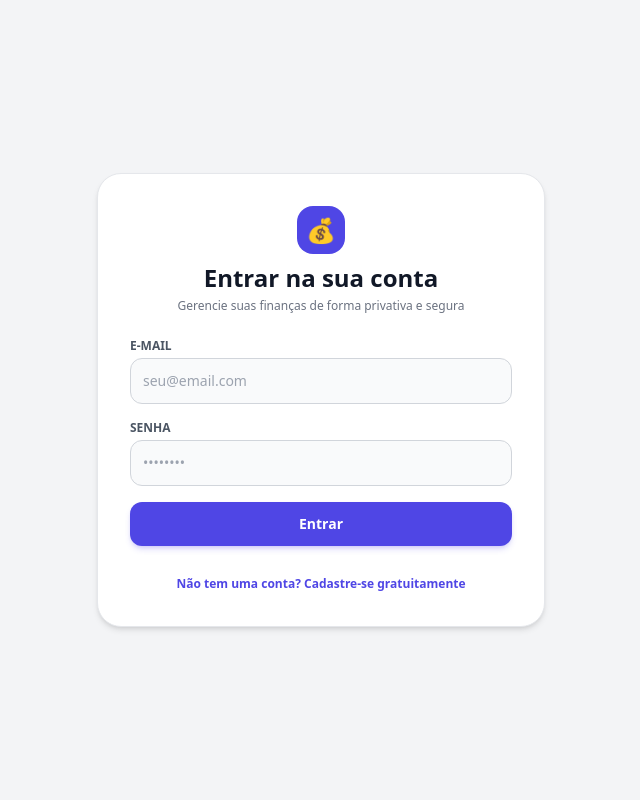
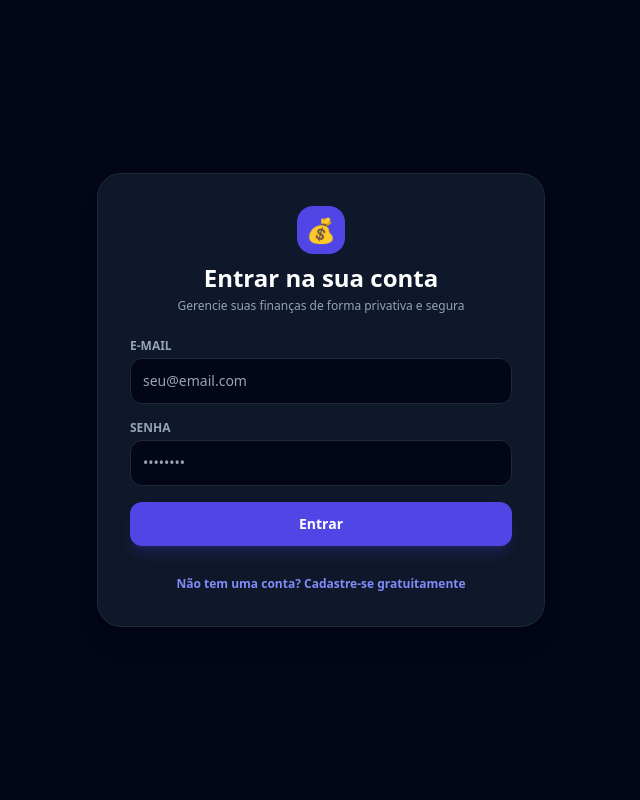
Before and after one commit to MarcelloAraujo456/controle_financeir, a Flask app: page / in a window 1280 px wide. Shown: the whole page, without its empty margins (319-959 px from the left). Run offline with Flask 3, Linux system fonts and the light colour scheme; some libraries are stand-ins or nearby versions.

```diff
--- a/app.py
+++ b/app.py
@@ -4,7 +4,7 @@ from flask import Flask, render_template, request, jsonify, session, redirect, u
 from werkzeug.security import generate_password_hash, check_password_hash
 
 app = Flask(__name__)
-app.secret_key = 'sua_chave_secreta_super_segura_aqui'  # Chave para gerir sessões de login
+app.secret_key = 'sua_chave_secreta_super_segura_aqui'
 
 DB_NAME = "database/financeiro.db"
 
@@ -191,4 +191,4 @@ def get_categorias():
     return jsonify([dict(row) for row in rows])
 
 if __name__ == '__main__':
-    app.run(debug=True)
+    app.run(debug=True, port=5000)
--- a/templates/login.html
+++ b/templates/login.html
@@ -6,45 +6,45 @@
     <title>Login - Controle Financeiro</title>
     <script src="https://cdn.tailwindcss.com"></script>
 </head>
-<body class="bg-gray-100 min-h-screen flex items-center justify-center p-4">
+<body class="bg-slate-950 text-slate-100 min-h-screen flex items-center justify-center p-4">
 
-    <div class="bg-white p-8 rounded-3xl border border-gray-200 shadow-md w-full max-w-md">
+    <div class="bg-slate-900 p-8 rounded-3xl border border-slate-800 shadow-xl w-full max-w-md">
 
         <div class="text-center mb-6">
             <div class="bg-indigo-600 text-white w-12 h-12 rounded-2xl flex items-center justify-center mx-auto text-2xl mb-2">
                 💰
             </div>
-            <h1 class="text-2xl font-bold text-gray-900" id="titulo-tela">Entrar na sua conta</h1>
-            <p class="text-xs text-gray-500 mt-1" id="subtitulo-tela">Gerencie suas finanças de forma privativa e segura</p>
+            <h1 class="text-2xl font-bold text-white" id="titulo-tela">Entrar na sua conta</h1>
+            <p class="text-xs text-slate-400 mt-1" id="subtitulo-tela">Gerencie suas finanças de forma privativa e segura</p>
         </div>
 
         <!-- MENSAGEM DE ERRO -->
-        <div id="msg-erro" class="hidden mb-4 p-3 bg-rose-50 border border-rose-200 text-rose-700 text-xs rounded-xl font-medium"></div>
+        <div id="msg-erro" class="hidden mb-4 p-3 bg-rose-500/10 border border-rose-500/20 text-rose-400 text-xs rounded-xl font-medium text-center"></div>
 
-        <!-- FORMULÁRIO DE LOGIN / CADASTRO -->
+        <!-- FORMULÁRIO DE LOGIN E CADASTRO -->
         <form id="form-login" class="space-y-4">
             <div id="campo-nome" class="hidden">
-                <label class="block text-xs font-semibold text-gray-600 uppercase mb-1">Seu Nome</label>
-                <input type="text" id="login-nome" placeholder="Seu nome completo" class="w-full bg-gray-50 border border-gray-300 rounded-xl p-3 text-sm focus:outline-none focus:border-indigo-500">
+                <label class="block text-xs font-semibold text-slate-400 uppercase mb-1">Seu Nome</label>
+                <input type="text" id="login-nome" placeholder="Seu nome completo" class="w-full bg-slate-950 border border-slate-800 rounded-xl p-3 text-sm text-white focus:outline-none focus:border-indigo-500">
             </div>
 
             <div>
-                <label class="block text-xs font-semibold text-gray-600 uppercase mb-1">E-mail</label>
-                <input type="email" id="login-email" required placeholder="seu@email.com" class="w-full bg-gray-50 border border-gray-300 rounded-xl p-3 text-sm focus:outline-none focus:border-indigo-500">
+                <label class="block text-xs font-semibold text-slate-400 uppercase mb-1">E-mail</label>
+                <input type="email" id="login-email" required placeholder="seu@email.com" class="w-full bg-slate-950 border border-slate-800 rounded-xl p-3 text-sm text-white focus:outline-none focus:border-indigo-500">
             </div>
 
             <div>
-                <label class="block text-xs font-semibold text-gray-600 uppercase mb-1">Senha</label>
-                <input type="password" id="login-senha" required placeholder="••••••••" class="w-full bg-gray-50 border border-gray-300 rounded-xl p-3 text-sm focus:outline-none focus:border-indigo-500">
+                <label class="block text-xs font-semibold text-slate-400 uppercase mb-1">Senha</label>
+                <input type="password" id="login-senha" required placeholder="••••••••" class="w-full bg-slate-950 border border-slate-800 rounded-xl p-3 text-sm text-white focus:outline-none focus:border-indigo-500">
             </div>
 
-            <button type="submit" id="btn-submit" class="w-full bg-indigo-600 hover:bg-indigo-500 text-white font-bold py-3 rounded-xl transition shadow-md shadow-indigo-600/20 text-sm">
+            <button type="submit" id="btn-submit" class="w-full bg-indigo-600 hover:bg-indigo-500 text-white font-bold py-3 rounded-xl transition shadow-lg shadow-indigo-600/20 text-sm">
                 Entrar
             </button>
         </form>
 
         <div class="mt-6 text-center">
-            <button id="btn-alternar" onclick="alternarModo()" class="text-xs text-indigo-600 font-semibold hover:underline">
+            <button id="btn-alternar" onclick="alternarModo()" class="text-xs text-indigo-400 font-semibold hover:underline">
                 Não tem uma conta? Cadastre-se gratuitamente
             </button>
         </div>
```
Also changed, not shown: static/js/app.js (+29 -8 lines), templates/index.html (+10 -3 lines), database/financeiro.db.
